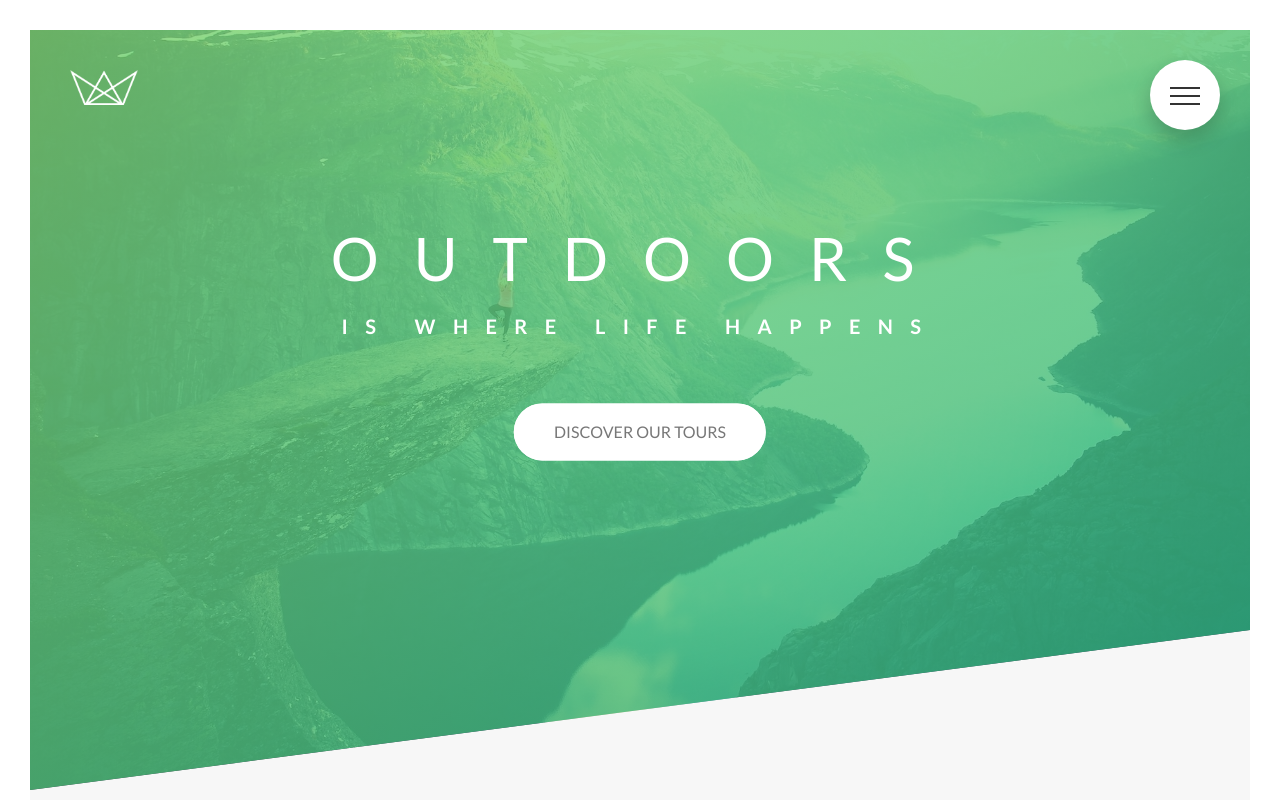
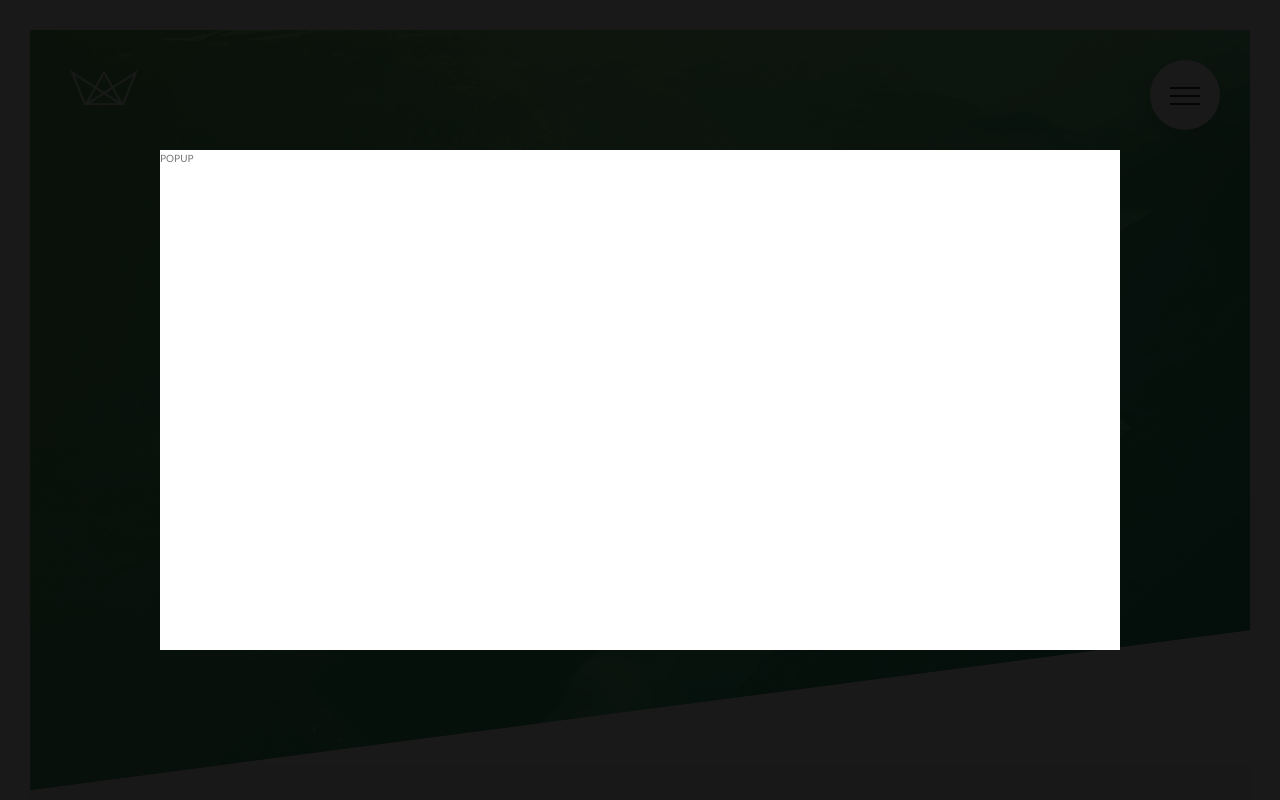
Before and after one commit to ksukoz/natours, a website: page index.html in a window 1280 px wide. Shown: the top 800 px of the page. Drawn offline with Linux system fonts and the light colour scheme.

Commit message:
Create popup

```diff
--- a/index.html
+++ b/index.html
@@ -379,5 +379,11 @@
       </div>
     </div>
   </footer>
+
+  <div class="popup">
+    <div class="popup__content">
+      POPUP
+    </div>
+  </div>
 </body>
 </html>
--- /dev/null
+++ b/sass/components/_popup.scss
@@ -0,0 +1,19 @@
+.popup {
+  position: fixed;
+  top: 0;
+  left: 0;
+  width: 100%;
+  height: 100vh;
+  background: rgba($color-black, .9);
+  z-index: 2000;
+
+  &__content {
+    position: absolute;
+    top: 50%;
+    left: 50%;
+    width: 75%;
+    height: 50rem;
+    transform: translate(-50%, -50%);
+    background-color: $color-white;
+  }
+}
--- a/sass/main.scss
+++ b/sass/main.scss
@@ -13,6 +13,7 @@
 @import "components/composition";
 @import "components/feature-box";
 @import "components/form";
+@import "components/popup";
 @import "components/story";
 
 @import "layout/footer";
```
Also changed, not shown: css/style.css.
